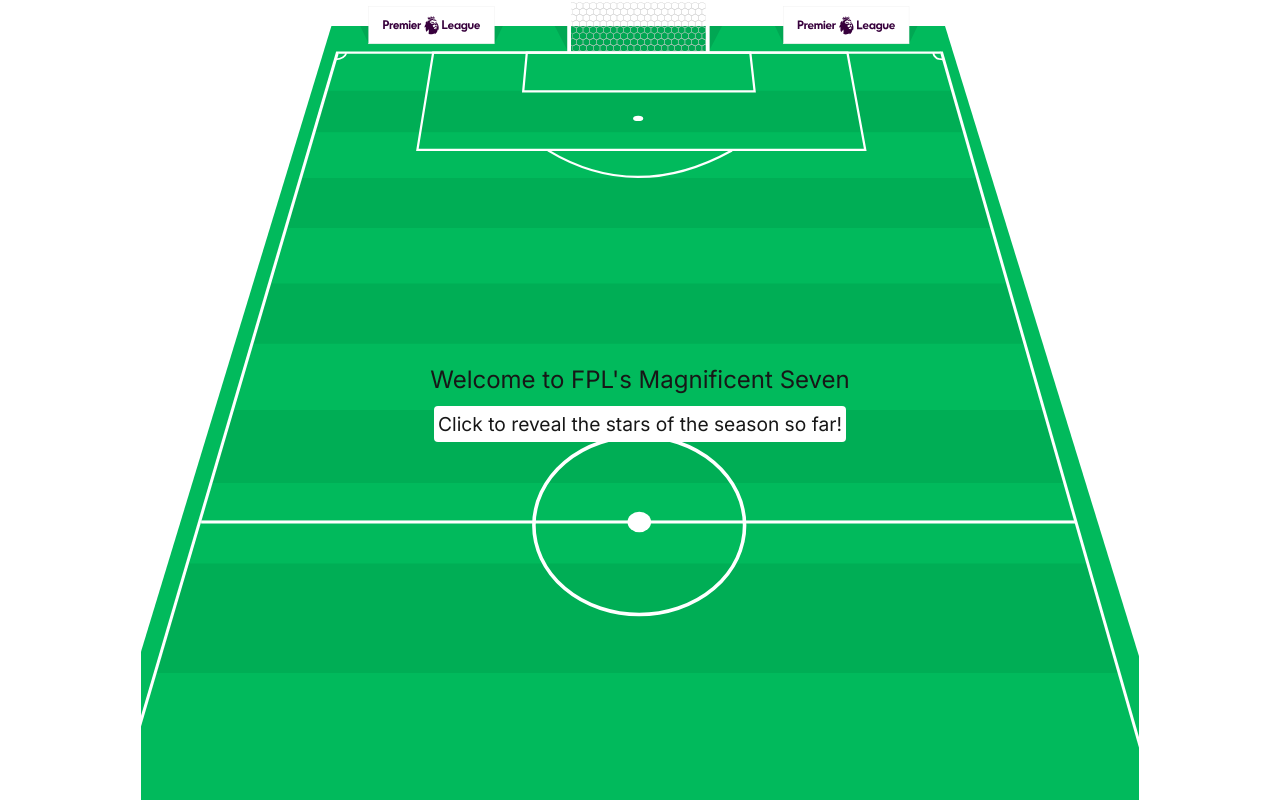
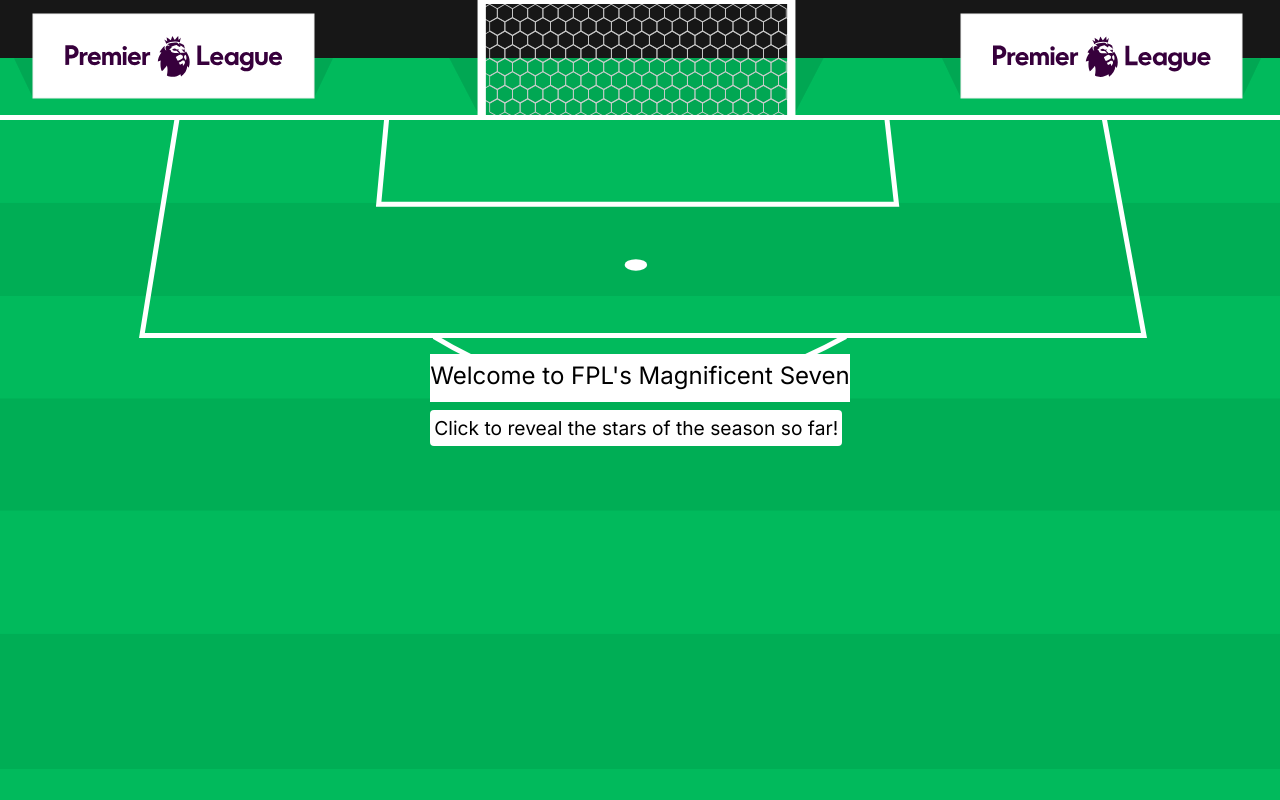
Before and after one commit to georgereade/ism-fpl-coding-exercise, a Next.js app: page / in a window 1280 px wide. Built offline with nearby package versions, Linux system fonts and the light colour scheme.

Commit message:
added icons, simplified logic

```diff
--- a/src/app/components/PlayerCard.tsx
+++ b/src/app/components/PlayerCard.tsx
@@ -43,7 +43,7 @@ export default function PlayerCard({ player, teamData }: PlayerCardProps) {
 
   return (
     <div
-      className="relative w-[200px] h-[150px] cursor-pointer rounded-xl hover:scale-105 transition ease-linear"
+      className="relative w-[120px] h-[150px] sm:w-[150px] sm:h-[170px] md:w-[200px] md:h-[200px] cursor-pointer rounded-xl hover:scale-105 transition ease-linear"
       onClick={() => handleCardClick(player.code)}
     >
       <motion.div
@@ -60,18 +60,17 @@ export default function PlayerCard({ player, teamData }: PlayerCardProps) {
           <Card className="flex flex-col h-full items-center bg-white shadow-2xl rounded-xl">
             <CardHeader className="flex flex-col w-full px-2 font-bold">
               <p className="uppercase">{player.web_name}</p>
-              <p className="text-xs">
-                <span className="px-1 rounded-md text-lightblue bg-darkblue rounded-t-none">
+              <div className="text-xs w-full sm:justify-between sm:flex flex-col sm:flex-row">
+                <p className="px-1 rounded-md text-lightblue bg-darkblue rounded-t-none w-fit">
                   {getPosition(player.element_type)}
-                </span>{" "}
-                {getTeamName(player.team_code)}
-              </p>
+                </p>{" "}
+                <p>{getTeamName(player.team_code)}</p>
+              </div>
             </CardHeader>
             <Image
-              className="object-cover"
+              className="object-cover h-[80px] sm:h-[120px] md:h-[150px]"
               alt={player.web_name}
               width="auto"
-              height={100}
               src={
                 "https://resources.premierleague.com/premierleague/photos/players/110x140/p" +
                 player.code +
@@ -80,7 +79,7 @@ export default function PlayerCard({ player, teamData }: PlayerCardProps) {
             />
             <CardFooter className="px-2 text-center w-full justify-center">
               <p className="text-black -translate-y-4 z-10">
-                <span className="text-orange-600 font-bold bg-white ">
+                <span className="text-orange-600 text-xs sm:text-base font-bold bg-white ">
                   Magnificance: {player.goals_scored + player.assists}
                 </span>
               </p>
--- a/src/app/components/getData.tsx
+++ b/src/app/components/getData.tsx
@@ -2,6 +2,7 @@ import { useState } from "react";
 import styled from "styled-components";
 import PlayerCard from "./PlayerCard";
 
+// Instructs typescript on what types to expect for the Player and Team objects
 interface Player {
   web_name: string;
   goals_scored: number;
@@ -31,10 +32,19 @@ const LoadPlayersButton = styled.button`
 `;
 
 export default function Data() {
+  // Holds player and team data, as well as boolean logic to indicate data has been loaded
   const [playerData, setPlayerData] = useState<Player[]>([]);
   const [teamData, setTeamData] = useState<Team[]>([]);
   const [loaded, setLoaded] = useState(false);
 
+  // Function to sort players by goals + assists
+  const sortPlayersByGoalsAndAssists = (players: Player[]) => {
+    return players.sort(
+      (a, b) => b.goals_scored + b.assists - (a.goals_scored + a.assists)
+    );
+  };
+
+  // Fetch function triggered by button press
   const fetchTeamsData = () => {
     fetch("https://cors-proxy-90954623675.europe-west1.run.app/", {
       method: "GET",
@@ -50,47 +60,46 @@ export default function Data() {
         return response.json();
       })
       .then((data) => {
-        setPlayerData(data.elements);
-        setTeamData(data.teams);
-        setLoaded(true);
+        // Sort players by goals and assists
+        const sortedPlayerData = sortPlayersByGoalsAndAssists(data.elements);
+
+        setPlayerData(sortedPlayerData); // Stored the sorted players
+        setTeamData(data.teams); // Store the team data
+        setLoaded(true); // Indicate that data is loaded
       })
       .catch((error) => {
         console.error("There was an issue with the fetch:", error);
       });
   };
 
-  // Helper function to sort players by goals + assists
-  const sortPlayersByGoalsAndAssists = (players: Player[]) => {
-    return players.sort(
-      (a, b) => b.goals_scored + b.assists - (a.goals_scored + a.assists)
-    );
-  };
-
-  // Filter and sort player data by position type
-  const goalkeepers = sortPlayersByGoalsAndAssists(
-    playerData.filter((player) => player.element_type === 1)
-  );
-  const defenders = sortPlayersByGoalsAndAssists(
-    playerData.filter((player) => player.element_type === 2)
-  );
-  const midfielders = sortPlayersByGoalsAndAssists(
-    playerData.filter((player) => player.element_type === 3)
-  );
-  const forwards = sortPlayersByGoalsAndAssists(
-    playerData.filter((player) => player.element_type === 4)
-  );
+  const Title = styled.h1`
+    font-size: 1.5em;
+    padding: 4px 0px 8px 0px;
+    margin-bottom: 8px;
+    width: fit-content;
+    text-align: center;
+    background-color: white;
+  `;
 
   return (
     <div>
       {!loaded ? (
+        <div>
+          <Title>Welcome to FPL's Magnificent Seven</Title>
           <LoadPlayersButton onClick={fetchTeamsData}>
             Click to reveal the stars of the season so far!
           </LoadPlayersButton>
+        </div>
       ) : (
-        <div className="flex flex-col gap-8">
+        <div className="flex flex-col w-screen gap-4">
+          {playerData.length > 0 && (
+            <>
               {/* Row for Goalkeepers (limit 1) */}
-          <div className="flex flex-wrap justify-center">
-            {goalkeepers.slice(0, 1).map((player) => (
+              <div className="flex justify-center">
+                {playerData
+                  .filter((player) => player.element_type === 1)
+                  .slice(0, 1)
+                  .map((player) => (
                     <PlayerCard
                       key={player.code}
                       player={player}
@@ -100,8 +109,11 @@ export default function Data() {
               </div>
 
               {/* Row for Defenders (limit 2) */}
-          <div className="flex flex-wrap justify-center gap-4">
-            {defenders.slice(0, 2).map((player) => (
+              <div className="flex justify-around gap-2">
+                {playerData
+                  .filter((player) => player.element_type === 2)
+                  .slice(0, 2)
+                  .map((player) => (
                     <PlayerCard
                       key={player.code}
                       player={player}
@@ -111,8 +123,11 @@ export default function Data() {
               </div>
 
               {/* Row for Midfielders (limit 3) */}
-          <div className="flex flex-wrap justify-center gap-4">
-            {midfielders.slice(0, 3).map((player) => (
+              <div className="flex justify-around gap-2">
+                {playerData
+                  .filter((player) => player.element_type === 3)
+                  .slice(0, 3)
+                  .map((player) => (
                     <PlayerCard
                       key={player.code}
                       player={player}
@@ -122,8 +137,11 @@ export default function Data() {
               </div>
 
               {/* Row for Forwards (limit 1) */}
-          <div className="flex flex-wrap justify-center gap-4">
-            {forwards.slice(0, 1).map((player) => (
+              <div className="flex justify-center gap-2">
+                {playerData
+                  .filter((player) => player.element_type === 4)
+                  .slice(0, 1)
+                  .map((player) => (
                     <PlayerCard
                       key={player.code}
                       player={player}
@@ -131,6 +149,8 @@ export default function Data() {
                     />
                   ))}
               </div>
+            </>
+          )}
         </div>
       )}
     </div>
--- a/src/app/globals.css
+++ b/src/app/globals.css
@@ -3,51 +3,30 @@
 @tailwind utilities;
 
 :root {
-  --background: #ffffff;
+  --background: #171717;
   --foreground: #171717;
 }
-
-/* @media (prefers-color-scheme: dark) {
-  :root {
-    --background: #0a0a0a;
-    --foreground: #ededed;
-  }
-} */
 
 html,
 body {
   max-width: 100vw;
   overflow-x: hidden;
+  background-image: url("/pitch.svg");
+  background-position-x: center;
+  background-color: #171717;
 }
 
-/* #main-container {
-  background-image: url("/pitch.svg");
-  background-repeat: no-repeat;
-  background-position-x: center;
-  background-size: contain;
-} */
+@media screen and (max-width: 600px) {
+  html,
+  body {
+    background-size: cover;
+    background-position: center;
+    background-repeat: no-repeat;
+    width: 100%; /* 100% of the viewport width */
+  }
+}
 
 body {
-  color: var(--foreground);
-  background: var(--background);
-  font-family: Arial, Helvetica, sans-serif;
   -webkit-font-smoothing: antialiased;
   -moz-osx-font-smoothing: grayscale;
 }
-
-* {
-  box-sizing: border-box;
-  padding: 0;
-  margin: 0;
-}
-
-a {
-  color: inherit;
-  text-decoration: none;
-}
-
-/* @media (prefers-color-scheme: dark) {
-  html {
-    color-scheme: dark;
-  }
-} */
--- a/src/app/page.tsx
+++ b/src/app/page.tsx
@@ -6,6 +6,10 @@ import Data from "./components/getData";
 const Title = styled.h1`
   font-size: 1.5em;
   padding: 4px 0px 8px 0px;
+  margin-bottom: 8px;
+  width: fit-content;
+  text-align: center;
+  background-color: white;
 `;
 
 const Subheader = styled.h2`
@@ -19,21 +23,13 @@ const Wrapper = styled.main`
   justify-content: center;
   width: 100vw;
   height: 100vh;
-  margin: auto;
-  background-image: url("/pitch.svg");
-  background-repeat: no-repeat;
-  background-position-x: center;
-  background-size: contain;
-
-  @media (max-width: 600px) {
-    background-size: cover;
-  }
+  place-content: center;
+  /* margin: auto; */
 `;
 
 export default function Home() {
   return (
     <Wrapper>
-      <Title>Welcome to FPL's Magnificent Seven</Title>
       <Data />
     </Wrapper>
   );
```
Also changed, not shown: public/icons8-soccer-100.png (added), public/icons8-soccer-goal-100.png (added). Lines whose indentation alone changed are shown as unchanged.
